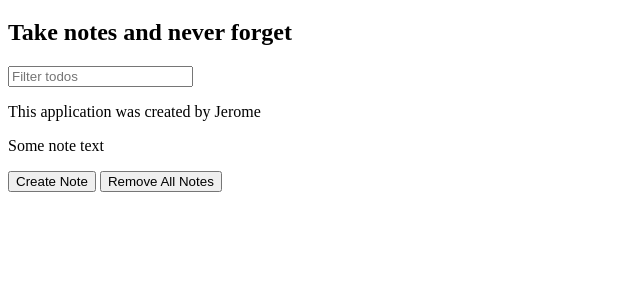
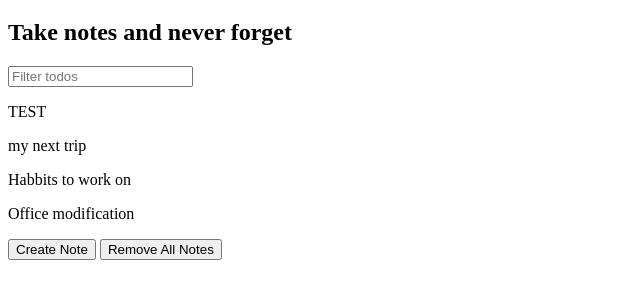
Before and after one commit to crea00/js-bootcamp, a plain HTML site: page notes-app/index.html in a window 1280 px wide. Shown: the part 61-360 px from the top of the page, without its empty margins (0-640 px from the left). Drawn offline with Linux system fonts and the light colour scheme.

Commit message:
#056 Rendering Our Filtered Data

```diff
--- a/notes-app/index.html
+++ b/notes-app/index.html
@@ -8,8 +8,7 @@
     <h1>Notes App</h1>
     <h2>Take notes and never forget</h2>
     <input id="search-text" type="text" placeholder="Filter todos">
-    <p class="note">This application was created by Jerome</p>
-    <p class="note">Some note text</p>
+    <div id="notes"></div>
     <button id="create-note">Create Note</button>
     <button id="remove-all">Remove All Notes</button>
     <script src="notes-app.js"></script>
--- a/notes-app/notes-app.js
+++ b/notes-app/notes-app.js
@@ -8,6 +8,29 @@ const notes = [{
   title: 'Office modification',
   body: 'Get a new seat'
 }];
+
+const filters = {
+  searchText: ''
+};
+
+const renderNotes = function(notes, filters) {
+  const filteredNotes = notes.filter(function(note) {
+    return note.title.toLowerCase().includes(filters.searchText.toLowerCase());
+  });
+
+  // wipe all of the previously rendered notes
+  document.querySelector('#notes').innerHTML = '<p>TEST</p>';
+
+  // Add just the filtered notes in
+  filteredNotes.forEach(function(note) {
+    const noteEl = document.createElement('p');
+    noteEl.textContent = note.title;
+    document.querySelector('#notes').appendChild(noteEl);
+  });
+};
+
+// Call this function
+renderNotes(notes, filters);
 
 document.querySelector('#create-note').addEventListener('click', function(e) {
   e.target.textContent = 'The button was clicked';
@@ -20,5 +43,6 @@ document.querySelector('#remove-all') .addEventListener('click', function() {
 });
 
 document.querySelector('#search-text').addEventListener('input', function(e) {
-  console.log(e.target.value);
+  filters.searchText = e.target.value;
+  renderNotes(notes, filters);
 });
```
